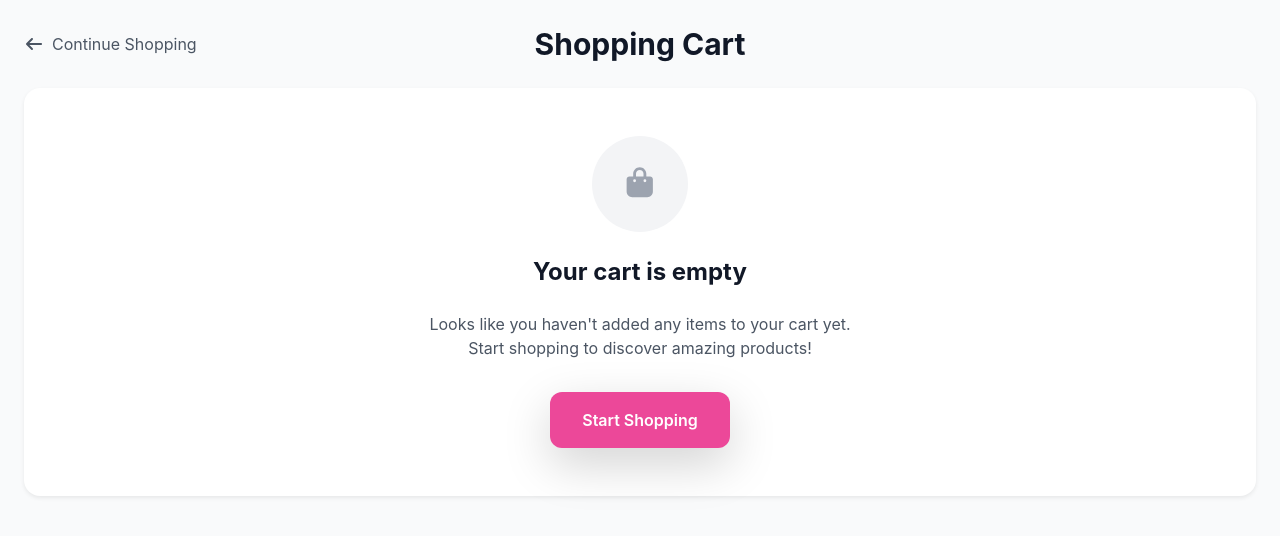
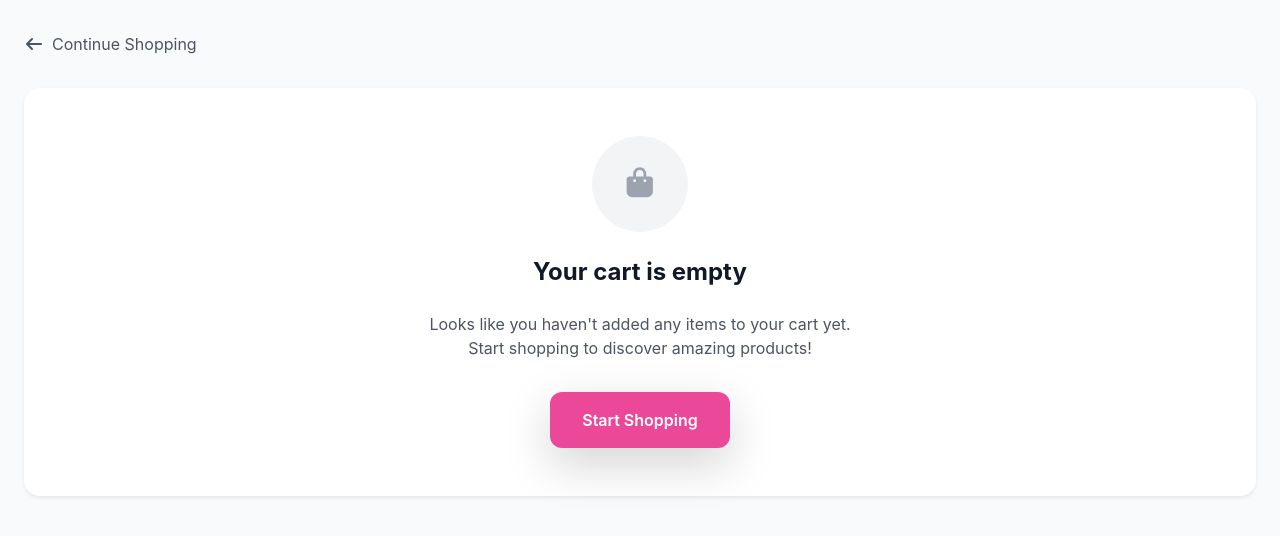
Before and after one commit to Sarishhma/HamroStore, a React (Create React App) app: page /cart in a window 1280 px wide. Shown: the top 536 px of the page. Built offline with nearby package versions, Linux system fonts and the light colour scheme.

Commit message:
'new-changes'

```diff
--- a/src/MyComponent/Cart.jsx
+++ b/src/MyComponent/Cart.jsx
@@ -73,7 +73,7 @@ export default function Cart() {
             <FontAwesomeIcon icon={faArrowLeft} />
             <span>Continue Shopping</span>
           </button>
-          <h1 className="text-3xl font-bold text-gray-900 items-center absolute left-1/2 transform -translate-x-1/2">Shopping Cart</h1>
+
 
         </div>
 
```
